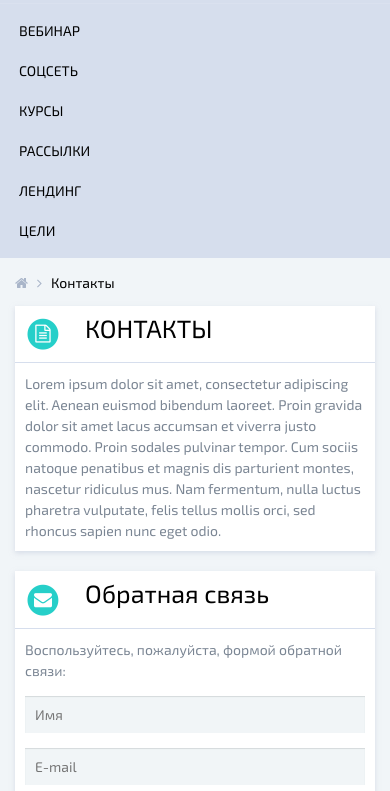
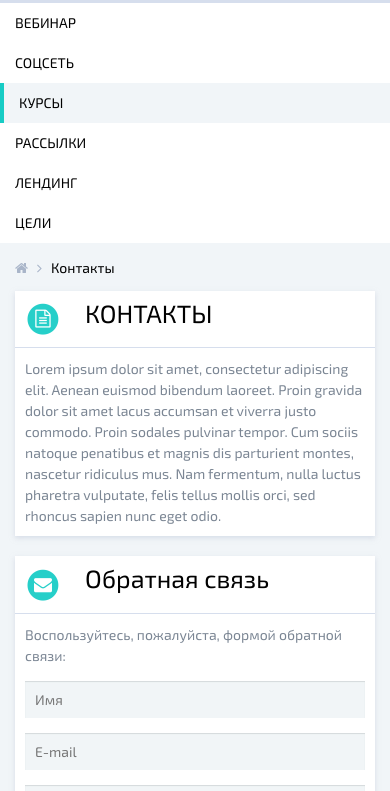
Before and after one commit to KladochnyiVolodymyr/Contacts, a plain HTML site: page index.html in a window 390 px wide. Both pictures are taken after a click on the button 319 px from the left and 28 px from the top of the page. Shown: the part 53-844 px from the top of the page. Drawn offline with nearby package versions, Linux system fonts and the light colour scheme.

Commit message:
changes to responsive menu

```diff
--- a/css/responsive.css
+++ b/css/responsive.css
@@ -12,7 +12,8 @@
 	}
 	.navbar-nav{
 		float: none;
-		padding: 0px 15px;
+		margin: 0px -15px;
+		background-color: #fff;
 	}
 	.navbar-nav__item{
 		border: none;
@@ -23,10 +24,16 @@
 	.nav > li > a{
 		padding: 10px 0px;
 		border-left: 4px solid rgba(255,255,255,0);
+		padding-left: 11px;
+	}
+	.active{
+		background-color: #f1f5f8;
+		border-left: 4px solid #17ccc5;
 	}
 	.nav > li > a:hover{
 		background-color: #f1f5f8;
 		border-left: 4px solid #17ccc5;
+		padding-left: 11px;
 	}
 	.navbar-toggle{
 		float: right;
--- a/css/styles.css
+++ b/css/styles.css
@@ -9,7 +9,6 @@ html, body{
 	padding-bottom: 62px;
     margin-bottom: -62px;
 }
-
 /*------header------*/
 
 .header{
--- a/index.html
+++ b/index.html
@@ -14,7 +14,6 @@
     <div class="main-wrapper">
       <header class="header">
         <div class="container">
-
           <div class="navbar-header">
             <a class="navbar-brand" href="#"><span class="logo_border">T</span><span class="logo_text">Targetbrain</span></a>
             <button type="button" class="navbar-toggle" data-toggle="collapse" data-target="#registration">
@@ -24,14 +23,6 @@
               <i class="fa fa-bars header-icon" aria-hidden="true"></i>
             </button>
           </div>
-              <!--<div class="collapse navbar-collapse" id="personal-office">
-                <img src="images/personal-office.png">
-                <div class="personal-office__content">
-                  <p class="personal-office_text">Константин</p>
-                  <p class="personal-office_text">Константинович</p>
-                  <a href="#"><i class="fa fa-sign-out personal-office_exit" aria-hidden="true"><span class="exit_text">Выйти</span></i></a>
-                </div>
-              </div>-->
           <div class="collapse navbar-collapse registration-wrap" id="registration">
             <div class="registration">
               <span class="fa-stack fa-lg registration-icon">
@@ -52,7 +43,7 @@
               <li class="navbar-nav__item">
                 <a class="navbar-nav__link" href="#">Соцсеть</a>
               </li>
-                  <li class="navbar-nav__item">
+              <li class="navbar-nav__item active">
                 <a class="navbar-nav__link" href="#">Курсы</a>
               </li>
               <li class="navbar-nav__item">
@@ -66,15 +57,8 @@
               </li>
             </ul>
           </div>
-
-
-
-
         </div>
       </header>
-
-
-
       <div class="main-block">
         <div class="main-block__top">
           <div class="container">
```
Lines whose indentation alone changed are shown as unchanged.
